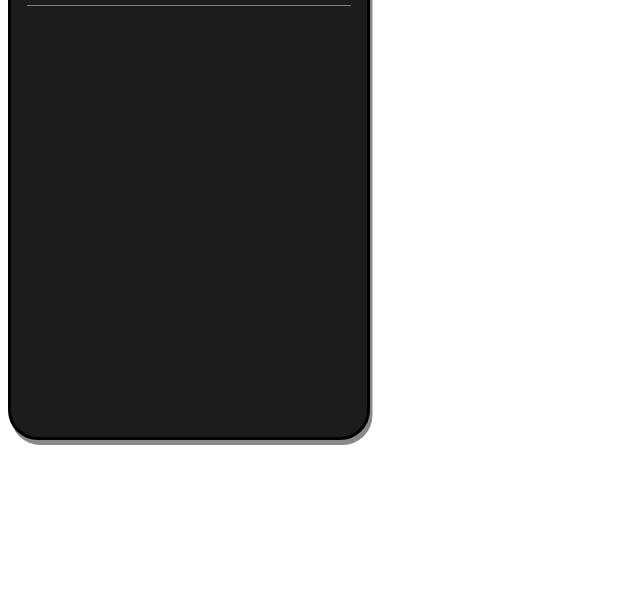
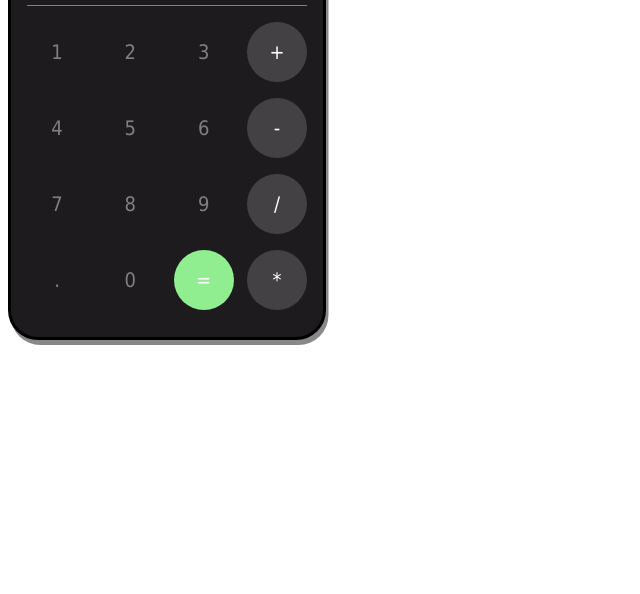
Before and after one commit to matassalys0/calculator, a plain HTML site: page index.html in a window 1280 px wide. Shown: the part 206-800 px from the top of the page, without its empty margins (0-640 px from the left). Drawn offline with Linux system fonts and the light colour scheme.

Commit message:
feat: calculator styling

```diff
--- a/index.html
+++ b/index.html
@@ -11,10 +11,34 @@
 <body>
     <div>
         <div class="calculator">
-            <div class="calc-commands">Commands</div>
+            <div class="calc-top">Commands</div>
             <div class="calc-input">1+3</div>
             <div class="calc-answer">4</div>
             <hr>
+            <div class="calc-commands">
+                <button class="num-btn">1</button>
+                <button class="num-btn">2</button>
+                <button class="num-btn">3</button>
+                <button class="command-btn">+</button>
+            </div>
+            <div class="calc-commands">
+                <button class="num-btn">4</button>
+                <button class="num-btn">5</button>
+                <button class="num-btn">6</button>
+                <button class="command-btn">-</button>
+            </div>
+            <div class="calc-commands">
+                <button class="num-btn">7</button>
+                <button class="num-btn">8</button>
+                <button class="num-btn">9</button>
+                <button class="command-btn">/</button>
+            </div>
+            <div class="calc-commands">
+                <button class="num-btn">.</button>
+                <button class="num-btn">0</button>
+                <button class=".command-btn equal-btn">=</button>
+                <button class="command-btn">*</button>
+            </div>
         </div>
     </div>
 </body>
--- a/styles.css
+++ b/styles.css
@@ -1,10 +1,10 @@
 body {
-   font-family: 'Rubik', Tahoma, Geneva, Verdana, sans-serif;
+    font-family: 'Rubik', Tahoma, Geneva, Verdana, sans-serif;
 }
 
 .calculator {
-    width: 324px;
-    height: 600px;
+    width: 280px;
+    height: 500px;
     border-style: solid;
     border-radius: 30px;
     background-color: #1e1b1e;
@@ -13,10 +13,10 @@ body {
 }
 
 .calc div {
-    width: 324px;
+    width: 280px;
 }
 
-.calc-commands {
+.calc-top {
     height: 40px;
     margin-bottom: 1rem;
 }
@@ -42,4 +42,71 @@ hr {
     height: 1px;
     background-color: grey;
     border: none;
+    margin-bottom: 1rem;
 }
+
+.calc-commands {
+    height: 60px;
+    display: flex;
+    justify-content: space-between;
+    margin-bottom: 1rem;
+}
+
+.calc-commands .num-btn {
+    height: 60px;
+    width: 60px;
+    font-family: 'Rubik', Tahoma, Geneva, Verdana, sans-serif;
+    color: grey;
+    font-size: 20px;
+    border-style: none;
+    border-radius: 50%;
+    outline: none;
+    background-color: transparent;
+    background-position: center;
+    transition: background 0.4s;
+}
+
+.num-btn:active {
+    background-color: grey;
+    background-size: 100%;
+    transition: background 0s;
+}
+
+.calc-commands .command-btn {
+    height: 60px;
+    width: 60px;
+    font-family: 'Rubik', Tahoma, Geneva, Verdana, sans-serif;
+    color: white;
+    font-size: 20px;
+    border-style: none;
+    outline: none;
+    border-radius: 50%;
+    background-position: center;
+    background-color: #444144;
+    transition: background 0.4s;
+}
+
+.command-btn:active {
+    background-color: grey;
+    background-size: 100%;
+    transition: background 0s;
+}
+
+.calc-commands .equal-btn {
+    height: 60px;
+    width: 60px;
+    font-family: 'Rubik', Tahoma, Geneva, Verdana, sans-serif;
+    color: white;
+    font-size: 20px;
+    border-style: none;
+    outline: none;
+    border-radius: 50%;
+    background-color: lightgreen;
+    transition: background 0.4s;
+}
+
+.equal-btn:active {
+    background-color: white;
+    background-size: 100%;
+    transition: background 0s;
+}
```
